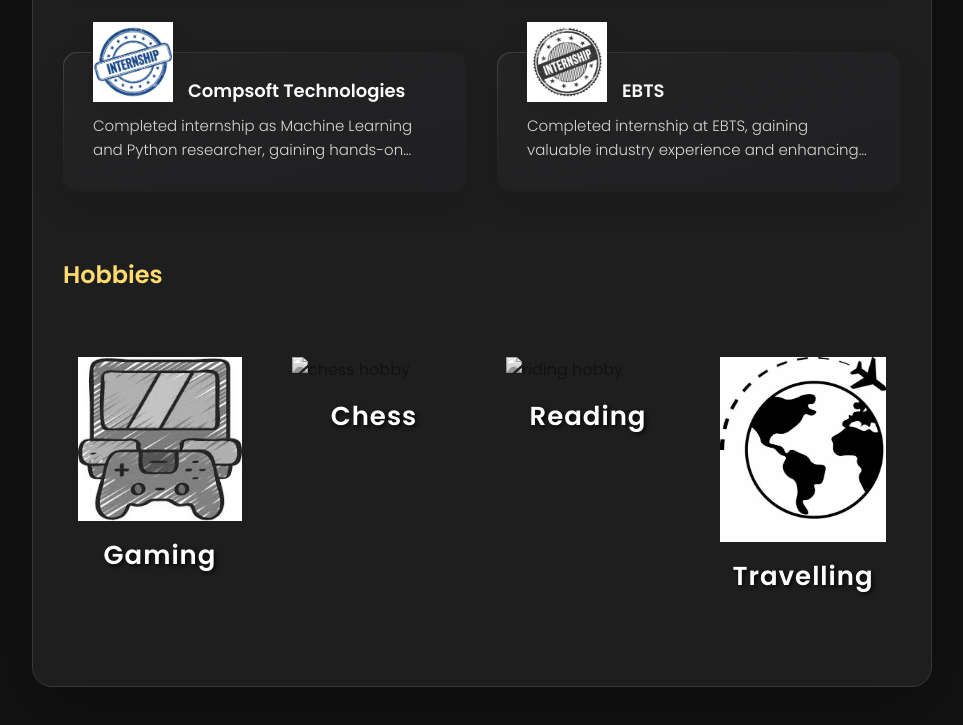
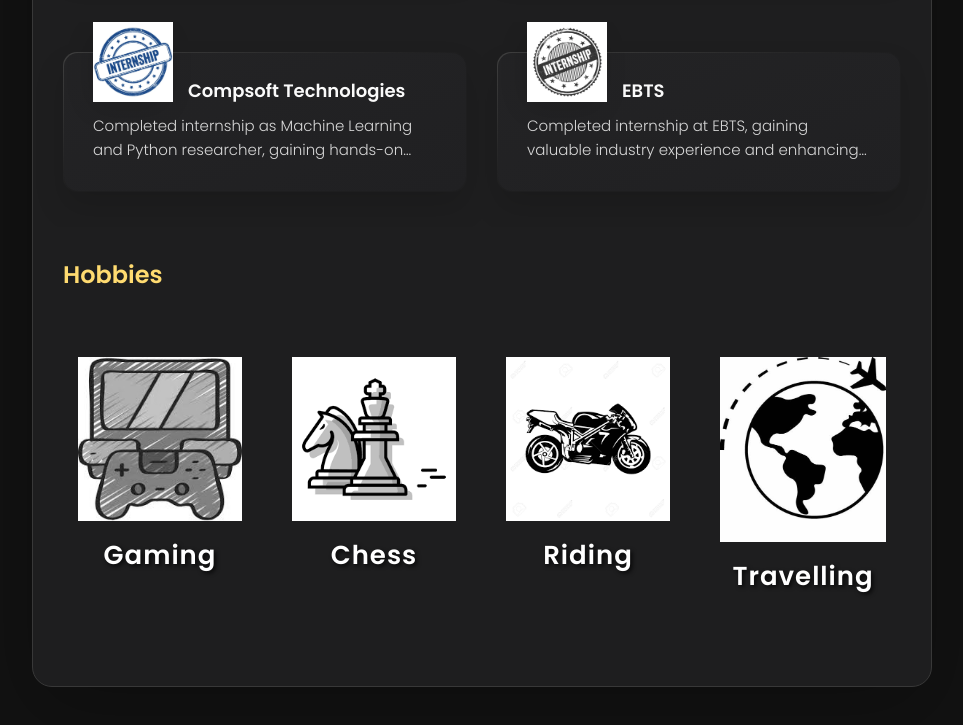
Before and after one commit to sarkar8180/my-portfolio, a plain HTML site: page index.html in a window 1280 px wide. Shown: the part 1307-2032 px from the top of the page, without its empty margins (308-1271 px from the left). Drawn offline with nearby package versions, Linux system fonts and the light colour scheme.

Commit message:
Update index.html

```diff
--- a/index.html
+++ b/index.html
@@ -495,16 +495,16 @@
 
             <li class="clients-item">
               <a href="#">
-                <img src="./assets/images/chess.jpeg" alt="chess hobby" width="100" style="max-width: 100%; height: auto; display: block;">
+                <img src="./assets/images/chess.png" alt="chess hobby" width="100" style="max-width: 100%; height: auto; display: block;">
               </a>
               <p class="hobby-title" style="color: #FFFFFF !important; text-shadow: 2px 2px 4px rgba(0, 0, 0, 0.8);">Chess</p>
             </li>
 
             <li class="clients-item">
               <a href="#">
-                <img src="./assets/images/riding.jpeg" alt="riding hobby" width="100">
+                <img src="./assets/images/riding.png" alt="riding hobby" width="100">
               </a>
-              <p class="hobby-title" style="color: #FFFFFF !important; text-shadow: 2px 2px 4px rgba(0, 0, 0, 0.8);">Reading</p>
+              <p class="hobby-title" style="color: #FFFFFF !important; text-shadow: 2px 2px 4px rgba(0, 0, 0, 0.8);">Riding</p>
             </li>
 
             <li class="clients-item">
```
